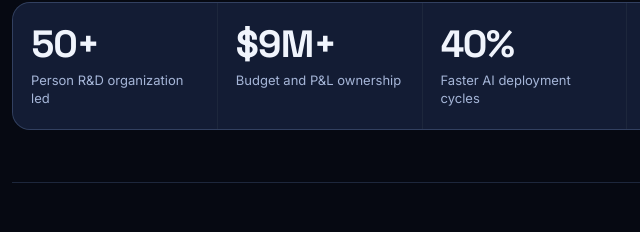
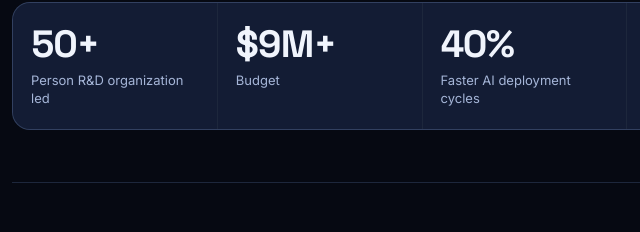
Before and after one commit to cjc2238/chad-site, a plain HTML site: page index.html in a window 1280 px wide. Shown: the part 1662-1894 px from the top of the page, 218-858 px from the left. Drawn offline with Linux system fonts and the light colour scheme; animation ran at ten frames a second.

Commit message:
Update budget description in impact section

```diff
--- a/index.html
+++ b/index.html
@@ -439,7 +439,7 @@
       <h2>Impact</h2>
       <div class="stats" id="stats">
         <div class="stat"><div class="num" data-to="50" data-suf="+">0</div><div class="cap">Person R&amp;D organization led</div></div>
-        <div class="stat"><div class="num" data-prefix="$" data-to="9" data-suf="M+">0</div><div class="cap">Budget and P&amp;L ownership</div></div>
+        <div class="stat"><div class="num" data-prefix="$" data-to="9" data-suf="M+">0</div><div class="cap">Budget</div></div>
         <div class="stat"><div class="num" data-to="40" data-suf="%">0</div><div class="cap">Faster AI deployment cycles</div></div>
         <div class="stat"><div class="num" data-to="330" data-suf="K+">0</div><div class="cap">Workforce reached by platforms</div></div>
       </div>
```
